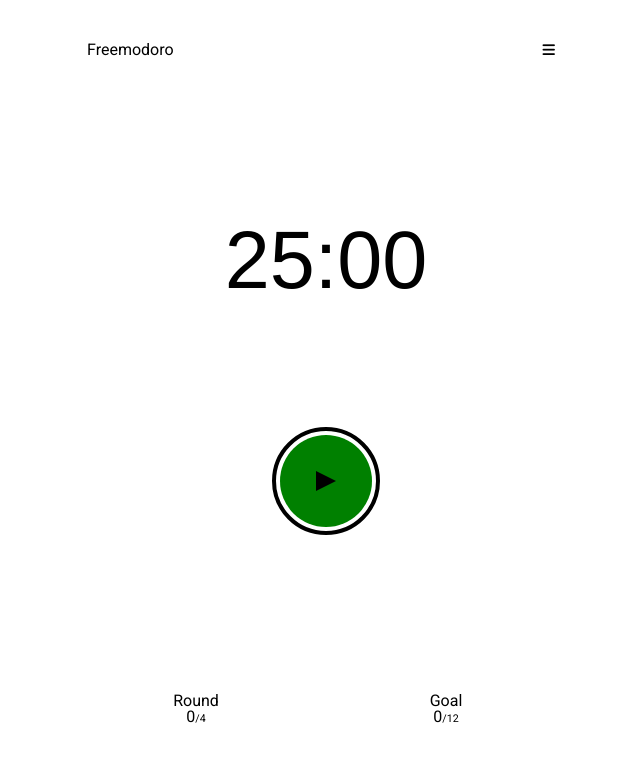
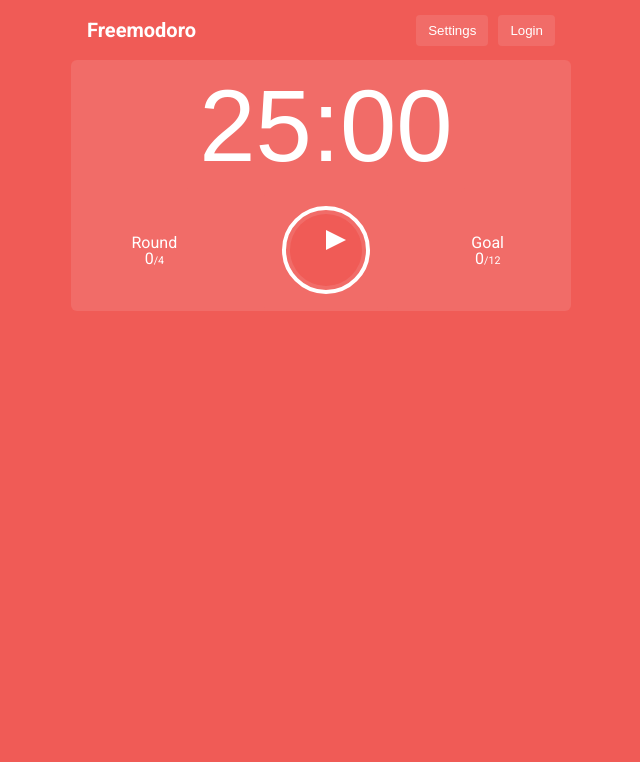
Before and after one commit to jaredblumer/freemodoro, a React (Create React App) app: page / in a window 1280 px wide. Shown: the top 762 px of the page, without its empty margins (319-959 px from the left). Built offline with nearby package versions, Linux system fonts and the light colour scheme.

Commit message:
Restyle and reorganize content

```diff
--- a/src/App.css
+++ b/src/App.css
@@ -1,10 +1,10 @@
 html,
 body {
   border: none;
-  background-color: #fff;
+  background-color: #f05b56;
+  color: white;
   font-family: "Roboto", sans-serif;
   font-size: 16px;
-  height: 100vh;
   line-height: 1em;
   margin: 0;
   overflow-x: hidden;
@@ -29,7 +29,6 @@ body {
 
 .data {
   align-items: center;
-  height: 22.5%;
   display: flex;
   justify-content: center;
 }
@@ -38,6 +37,11 @@ body {
   margin: 0 auto;
   text-align: center;
   width: 50%;
+}
+
+.display {
+  background-color: #f16c68;
+  border-radius: 6px;
 }
 
 .goal {
@@ -116,24 +120,26 @@ nav li {
 }
 
 .Pomodoro {
-  height: 100vh;
   margin: 0;
   max-width: 500px;
 }
 
 .Pomodoro button {
   border: 0;
-  background-color: white;
+  border-radius: 4px;
+  background-color: #f16c68;
+  color: white;
   cursor: pointer;
   margin-left: 10px;
   outline: none;
+  padding: 8px 12px;
 }
 
 .Pomodoro header {
   align-items: center;
   display: flex;
-  height: 12.5%;
   flex-flow: row;
+  height: 60px;
   padding: 0 1em;
   z-index: 999;
 }
@@ -143,23 +149,23 @@ nav li {
   z-index: 2;
 }
 
+.Pomodoro h1 {
+  font-size: 20px;
+}
+
 .progress-bar {
   transition: all 1s ease;
 }
 
-#root {
-  height: 100vh;
-}
-
 .settings-container input {
-  width: 300px;
-  margin-bottom: 10px;
+  min-width: 200px;
+  max-width: 300px;
+  margin-bottom: 20px;
 }
 
 .start {
   align-items: start;
   display: flex;
-  height: 25%;
   justify-content: center;
   text-align: center;
 }
@@ -182,8 +188,8 @@ nav li {
 
 .timer {
   align-items: center;
+  font-size: 20px;
   display: flex;
-  height: 40%;
   justify-content: center;
 }
 
@@ -193,9 +199,6 @@ nav li {
 
 @media screen and (min-width: 500px) {
   .Pomodoro {
-    height: 100vh;
-    /* Use variable to calculate viewport on mobile */
-    height: calc(var(--vh, 1vh) * 100);
     margin: 0 auto;
   }
 }
--- a/src/components/Pomodoro.js
+++ b/src/components/Pomodoro.js
@@ -92,39 +92,37 @@ class Pomodoro extends React.Component {
   }
 
   render() {
-    // Calculate viewport height unit and set css variable
-    let vh = window.innerHeight * 0.01;
-    document.documentElement.style.setProperty("--vh", `${vh}px`);
-
-    // Add event listener on resize
-    window.addEventListener("resize", () => {
-      let vh = window.innerHeight * 0.01;
-      document.documentElement.style.setProperty("--vh", `${vh}px`);
-    });
-
-    // Add event listener on orientation change
-    window.addEventListener("orientationchange", () => {
-      let vh = window.innerHeight * 0.01;
-      document.documentElement.style.setProperty("--vh", `${vh}px`);
-    });
-
     return (
       <div className="Pomodoro">
         <header>
-          <div className="name">Freemodoro</div>
+          <div className="name">
+            <h1>Freemodoro</h1>
+          </div>
           <div className="menu">
-            <i
-              className="fas fa-bars menu-button"
-              data-testid="menu-button"
-              onClick={this.handleNav}
-            ></i>
+            <button>Settings</button>
+            <button>Login</button>
           </div>
         </header>
-        <Navigation />
+        <div className="display">
           <div className="timer">
             <button data-testid="timer-display" onClick={this.resetTimer}>
               <Timer secondsRemaining={this.state.secondsRemaining} />
             </button>
+          </div>
+          <div className="data">
+            <div className="round">
+              <div className="round-title">Round</div>
+              <div className="round-data">
+                <span
+                  className="footer-data-current"
+                  data-testid="currentRound"
+                >
+                  {this.props.currentRound}
+                </span>
+                <span className="footer-data-goal">
+                  /{this.props.totalRound}
+                </span>
+              </div>
             </div>
             <div className="start">
               <button
@@ -139,23 +137,16 @@ class Pomodoro extends React.Component {
                 />
               </button>
             </div>
-        <div className="data">
-          <div className="round">
-            <div className="round-title">Round</div>
-            <div className="round-data">
-              <span className="footer-data-current" data-testid="currentRound">
-                {this.props.currentRound}
-              </span>
-              <span className="footer-data-goal">/{this.props.totalRound}</span>
-            </div>
-          </div>
             <div className="goal">
               <div className="goal-title">Goal</div>
               <div className="goal-data">
                 <span className="footer-data-current">
                   {this.props.currentGoal}
                 </span>
-              <span className="footer-data-goal">/{this.props.totalGoal}</span>
+                <span className="footer-data-goal">
+                  /{this.props.totalGoal}
+                </span>
+              </div>
             </div>
           </div>
         </div>
--- a/src/components/ProgressButton.js
+++ b/src/components/ProgressButton.js
@@ -2,7 +2,7 @@ import React from "react";
 
 class ProgressButton extends React.Component {
   render() {
-    let radius = 60,
+    let radius = 50,
       stroke = 4,
       normalizedRadius = radius - stroke * 2,
       circumference = normalizedRadius * 2 * Math.PI;
@@ -16,7 +16,7 @@ class ProgressButton extends React.Component {
         <svg id="svg" height={radius * 2} width={radius * 2}>
           <circle
             className="progress-bar"
-            stroke="black"
+            stroke="white"
             fill="transparent"
             strokeWidth={stroke}
             strokeDasharray={circumference + " " + circumference}
@@ -25,9 +25,9 @@ class ProgressButton extends React.Component {
             cx={radius}
             cy={radius}
           />
-          <circle fill="green" cx={radius} cy={radius} r={radius - 14} />
-          <polygon points="50,50 70,50 70,55 50,55" />
-          <polygon points="50,65 70,65 70,70 50,70" />
+          <circle fill="#f05b56" cx={radius} cy={radius} r={radius - 14} />
+          <polygon points="50,50 70,50 70,55 50,55" fill="white" />
+          <polygon points="50,65 70,65 70,70 50,70" fill="white" />
         </svg>
       );
     } else {
@@ -36,7 +36,7 @@ class ProgressButton extends React.Component {
         <svg id="svg" height={radius * 2} width={radius * 2}>
           <circle
             className="progress-bar"
-            stroke="black"
+            stroke="white"
             fill="transparent"
             strokeWidth={stroke}
             strokeDasharray={circumference + " " + circumference}
@@ -45,8 +45,8 @@ class ProgressButton extends React.Component {
             cx={radius}
             cy={radius}
           />
-          <circle fill="green" cx={radius} cy={radius} r={radius - 14} />
-          <polygon points="50,50 60,70 70,50" />
+          <circle fill="#f05b56" cx={radius} cy={radius} r={radius - 14} />
+          <polygon points="50,50 60,70 70,50" fill="white" />
         </svg>
       );
     }
```
Lines whose indentation alone changed are shown as unchanged.
